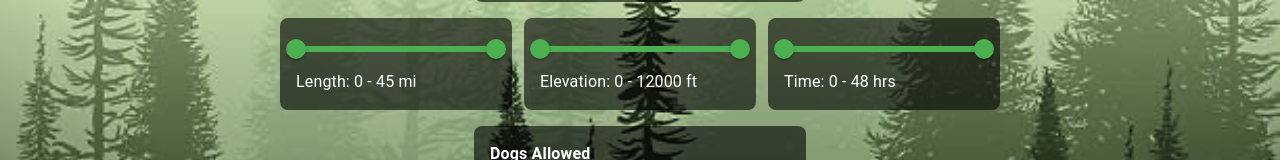
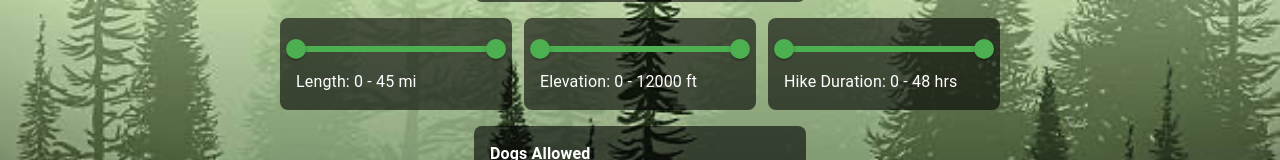
Before and after one commit to meghanbuchanan/csci367-database-project, a React (Vite) app in the folder bigfoot/: page /details in a window 1280 px wide. Shown: the part 403-563 px from the top of the page. Built offline with nearby package versions, Linux system fonts and the light colour scheme.

Commit message:
Changed from time to hike duration

```diff
--- a/bigfoot/src/components/DetailsFilter.tsx
+++ b/bigfoot/src/components/DetailsFilter.tsx
@@ -108,7 +108,7 @@ const DetailsFilter: React.FC<DetailsFilterProps> = ({
                         valueLabelDisplay="auto"
                         sx={{ color: green[500] }}
                     />
-                    <Typography sx={{ color: 'white' }}>Time: {timeRange[0]} - {timeRange[1]} hrs</Typography>
+                    <Typography sx={{ color: 'white' }}>Hike Duration: {timeRange[0]} - {timeRange[1]} hrs</Typography>
                 </Box>
             </Box>
 
--- a/bigfoot/src/routes/HikeInfoPage.tsx
+++ b/bigfoot/src/routes/HikeInfoPage.tsx
@@ -86,7 +86,7 @@ const HikeInfoPage = () => {
                 <strong>Park: </strong> {hike.national_park} <br />
                 <strong>Length: </strong> {hike.trail_length_miles} miles <br />
                 <strong>Elevation: </strong>{hike.trail_elevation_feet} feet <br />
-                <strong>Time: </strong>{hike.hiking_time_hours} hours <br />
+                <strong>Hike Duration: </strong>{hike.hiking_time_hours} hours <br />
                 <strong>Camping: </strong>{hike.camp_sites.length > 0
                             ? hike.camp_sites
                             : "There is no camping available"}<br />
```
